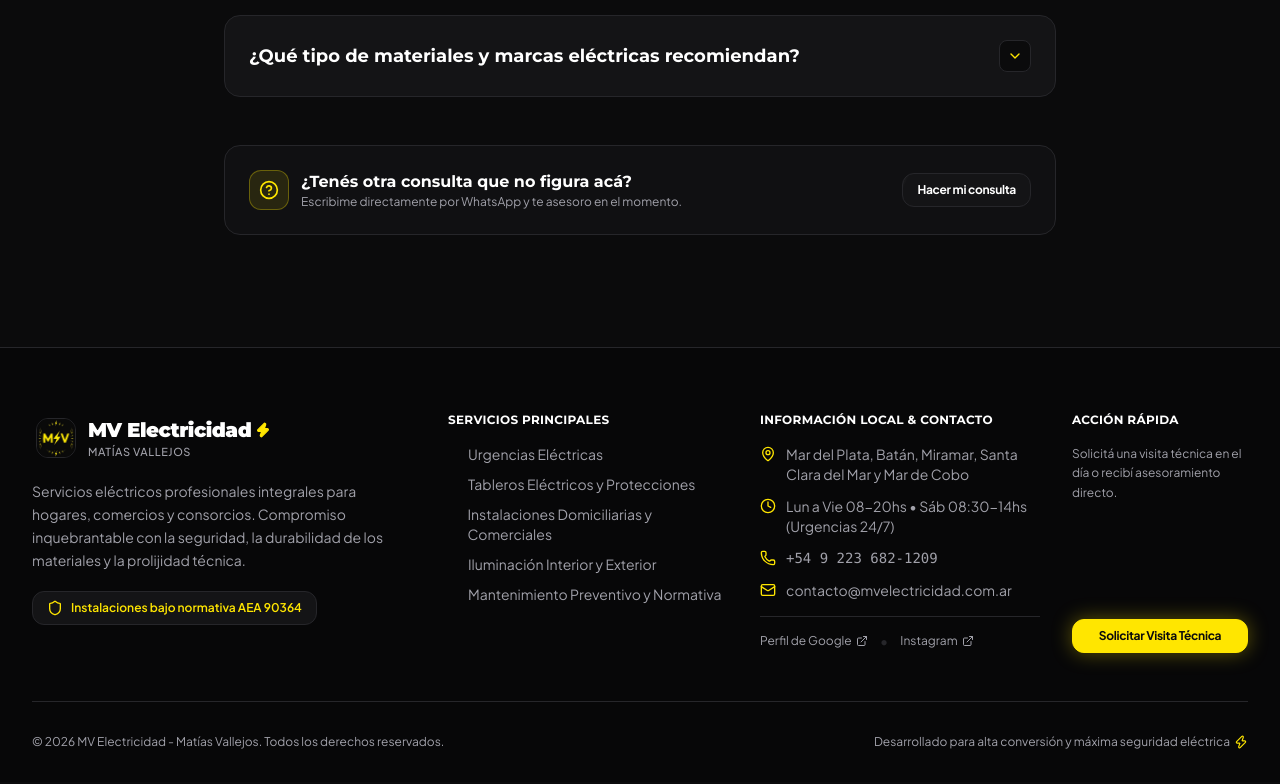
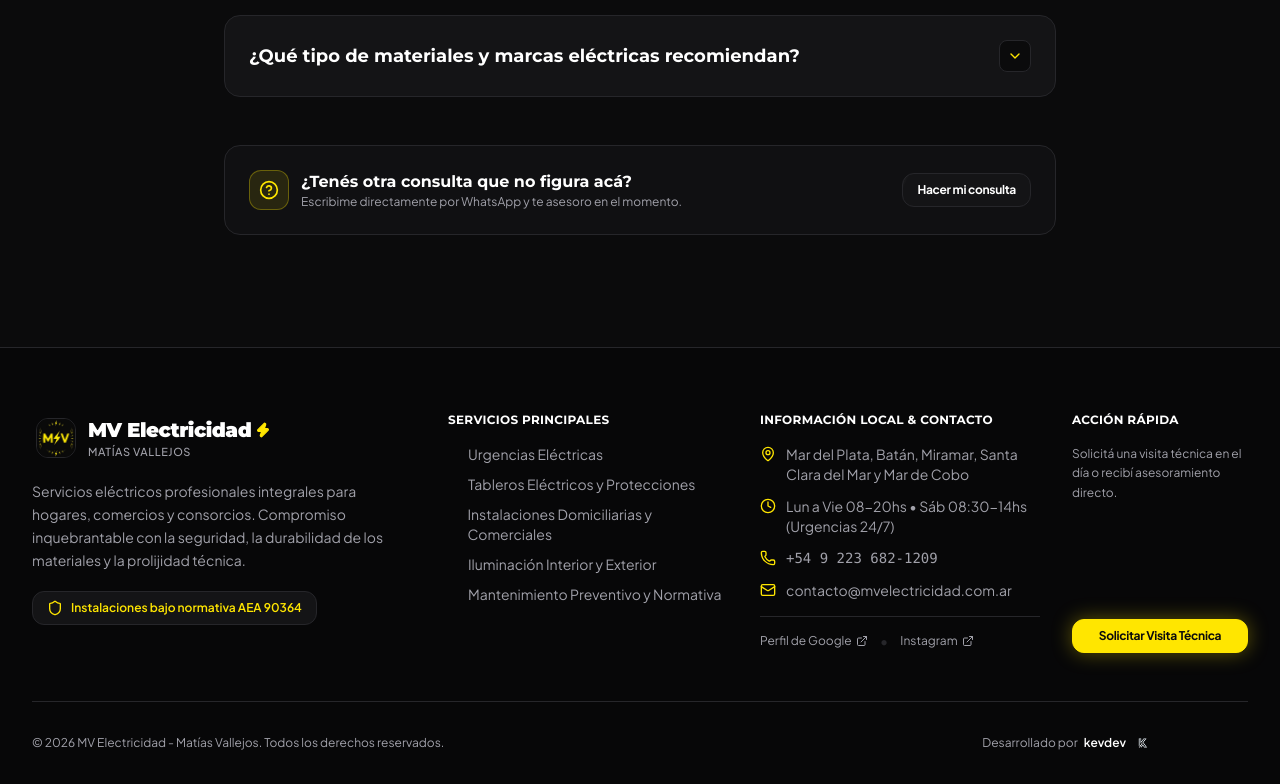
Before and after one commit to kevlogg/electricidad-matias-vallejos, a Next.js app: page / in a window 1280 px wide. Shown: the part 7089-7873 px from the top of the page. Built offline with nearby package versions, Linux system fonts and the light colour scheme.

Commit message:
feat(footer): update attribution to 'Desarrollado por kevdev' with KevDev logo and link to kevdev.net.ar

```diff
--- a/src/components/features/Footer.tsx
+++ b/src/components/features/Footer.tsx
@@ -161,13 +161,28 @@ export const Footer: React.FC = () => {
           </div>
         </div>
 
-        {/* Bottom Bar: Copyright */}
-        <div className="mt-8 flex flex-col sm:flex-row items-center justify-between text-xs text-[#A1A1AA] gap-3">
+        {/* Bottom Bar: Copyright & KevDev attribution */}
+        <div className="mt-8 flex flex-col sm:flex-row items-center justify-between text-xs text-[#A1A1AA] gap-3 pb-6 sm:pb-0 sm:pr-24">
           <p>© 2026 MV Electricidad - Matías Vallejos. Todos los derechos reservados.</p>
-          <p className="flex items-center gap-1">
-            <span>Desarrollado para alta conversión y máxima seguridad eléctrica</span>
-            <Zap className="w-3.5 h-3.5 text-[#FFE600]" />
-          </p>
+          <a
+            href="https://kevdev.net.ar"
+            target="_blank"
+            rel="noopener noreferrer"
+            className="group flex items-center gap-1.5 text-xs text-[#A1A1AA] hover:text-white transition-colors duration-200"
+            title="KevDev - Desarrollo Web de Alto Rendimiento"
+          >
+            <span>Desarrollado por</span>
+            <span className="font-semibold text-white group-hover:text-[#FFE600] transition-colors">kevdev</span>
+            <div className="relative w-4.5 h-4.5 ml-0.5 transition-transform duration-200 group-hover:scale-110 flex items-center justify-center">
+              <Image
+                src="/images/kevdev-logo.png"
+                alt="Logo KevDev"
+                width={18}
+                height={18}
+                className="object-contain brightness-125 group-hover:brightness-150"
+              />
+            </div>
+          </a>
         </div>
       </div>
     </footer>
```
Also changed, not shown: public/images/kevdev-logo.png (added).
